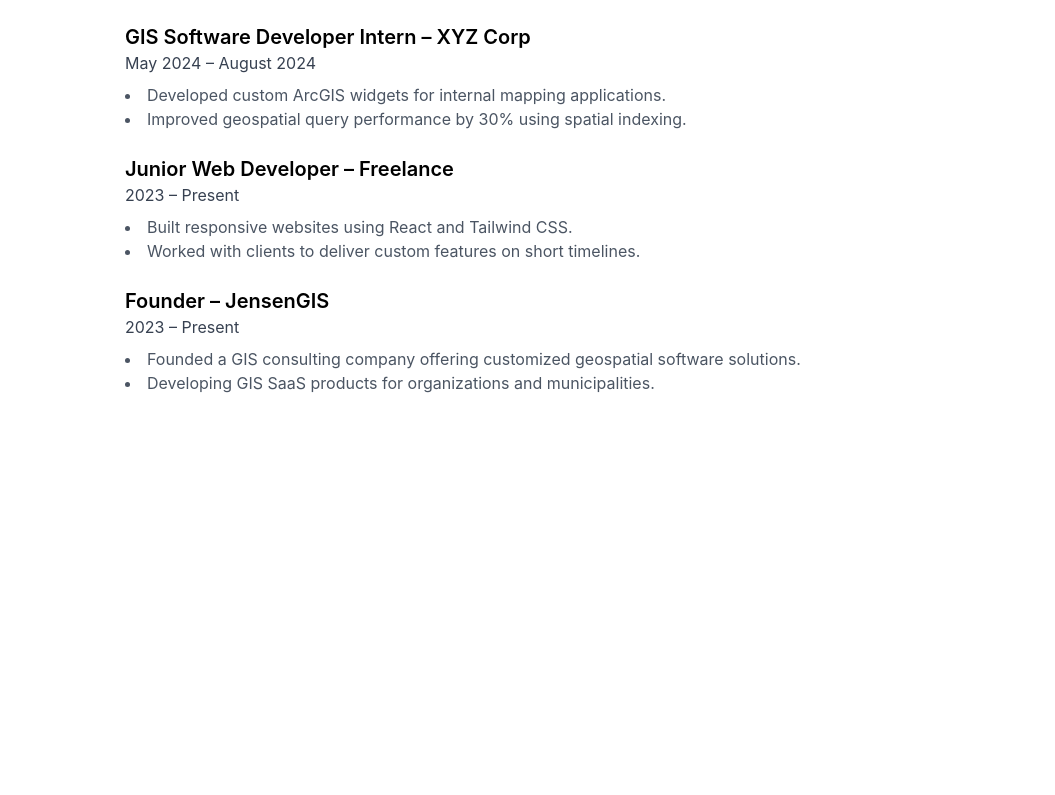
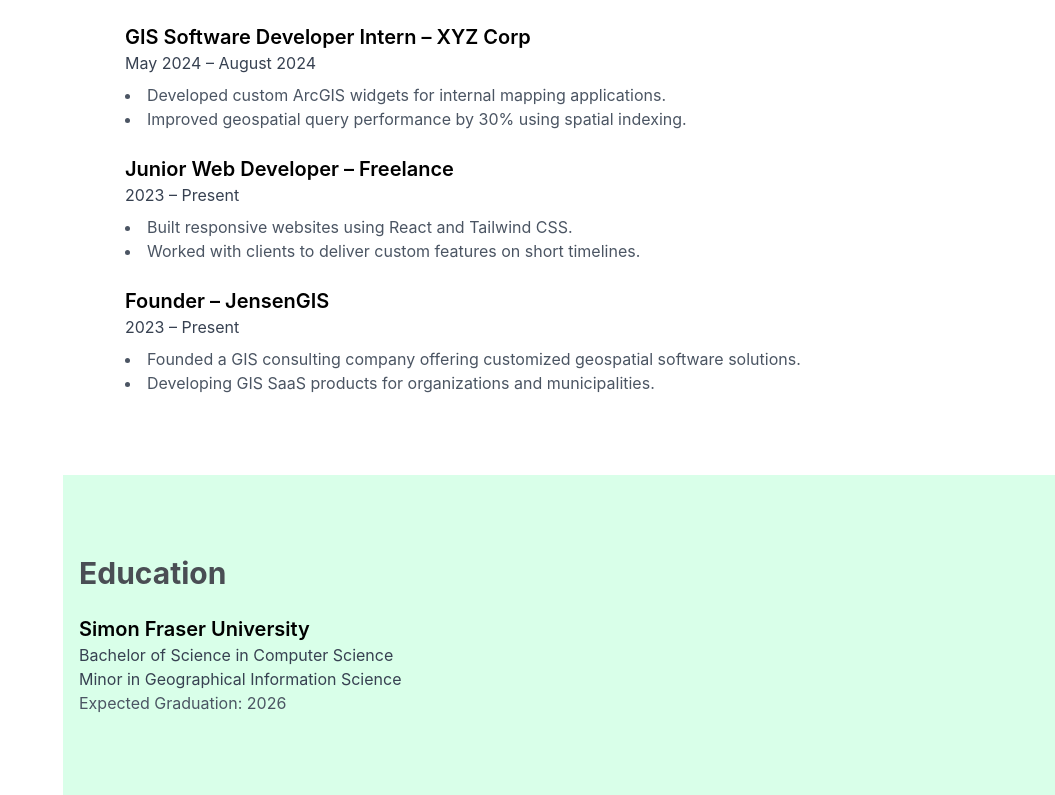
Before and after one commit to sven-sfu/sven-sfu.github.io, a React (Create React App) app in the folder my-portfolio/: page / in a window 1280 px wide. Shown: the part 1005-1800 px from the top of the page, without its empty margins (225-1280 px from the left). Before the commit the page ends 1480 px from the top, so only its background shows below. Built offline with nearby package versions, Linux system fonts and the light colour scheme.

Commit message:
Add the education section

```diff
--- a/my-portfolio/src/App.js
+++ b/my-portfolio/src/App.js
@@ -181,7 +181,18 @@ function App() {
           </div>
         </section>
 
-
+       {/* Education Section */}
+        <section id="education" className="py-20 px-4 bg-[#d9ffe9ff]" style={{ margin: "auto" }}>
+          <h2 className="text-3xl font-bold mb-6 text-[#4a4e54ff]">Education</h2>
+          <div className="space-y-4">
+            <div>
+              <h3 className="text-xl font-semibold">Simon Fraser University</h3>
+              <p className="text-gray-700">Bachelor of Science in Computer Science</p>
+              <p className="text-gray-700">Minor in Geographical Information Science</p>
+              <p className="text-gray-600">Expected Graduation: 2026</p>
+            </div>
+          </div>
+        </section>
 
 
 
```
